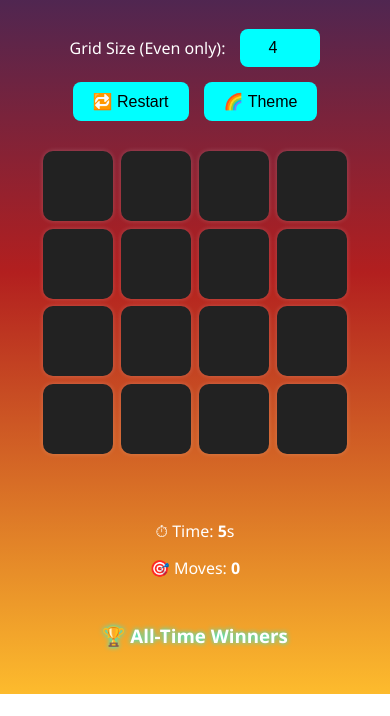
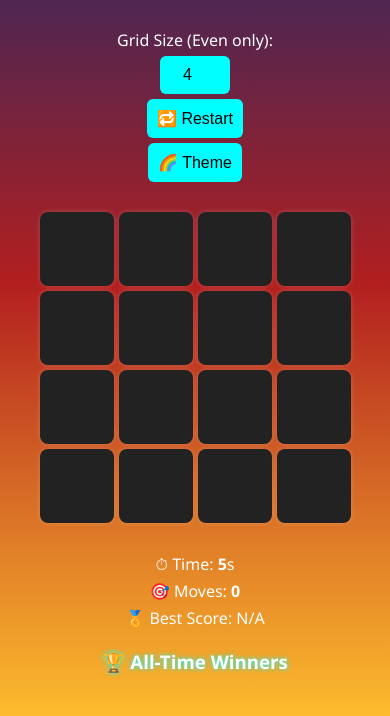
Before and after one commit to hematics43/Glowing-Tile-Match-Game, a plain HTML site: page index.html in a window 390 px wide. Shown: the part 150-866 px from the top of the page. Before the commit the page ends 844 px from the top, so only its background shows below. Drawn offline with Linux system fonts and the light colour scheme.

Commit message:
Update index.html

```diff
--- a/index.html
+++ b/index.html
@@ -1,9 +1,9 @@
 <!DOCTYPE html>
 <html lang="en">
 <head>
-  <meta charset="UTF-8">
+  <meta charset="UTF-8" />
+  <meta name="viewport" content="width=device-width, initial-scale=1.0" />
   <title>Glowing Tile Match Game</title>
-  <meta name="viewport" content="width=device-width, initial-scale=1.0">
   <style>
     * { box-sizing: border-box; }
     body {
@@ -27,14 +27,14 @@
       margin: 10px;
       display: flex;
       flex-wrap: wrap;
-      gap: 15px;
+      gap: 10px;
       justify-content: center;
       align-items: center;
     }
     .controls input, .controls button {
-      padding: 10px 20px;
+      padding: 10px;
       font-size: 16px;
-      border-radius: 8px;
+      border-radius: 6px;
       border: none;
       background-color: #0ff;
       color: #000;
@@ -42,7 +42,7 @@
       transition: all 0.3s ease;
     }
     .controls input[type="number"] {
-      width: 80px;
+      width: 70px;
       text-align: center;
     }
     .controls button:hover {
@@ -50,18 +50,20 @@
     }
     .game-board {
       display: grid;
-      gap: 2vw;
+      gap: 10px;
       justify-content: center;
       padding: 20px;
+      width: 100%;
+      max-width: 90vw;
     }
     .tile {
-      width: min(20vw, 70px);
-      height: min(20vw, 70px);
+      aspect-ratio: 1 / 1;
       background-color: #222;
-      border-radius: 10px;
+      border-radius: 8px;
       transition: all 0.3s;
       box-shadow: 0 0 5px rgba(255,255,255,0.2);
       cursor: pointer;
+      width: 100%;
     }
     .tile:hover {
       box-shadow: 0 0 15px var(--color);
@@ -79,31 +81,39 @@
     .dashboard {
       margin: 10px;
       display: flex;
-      flex-wrap: wrap;
-      gap: 15px;
-      justify-content: center;
+      flex-direction: column;
       align-items: center;
-      margin-top: auto;
-      padding-bottom: 20px;
-      flex-direction: column;
+      gap: 5px;
+      text-align: center;
     }
     .dashboard span {
       font-weight: bold;
     }
     #leaderboard {
       margin-top: 10px;
-      text-align: center;
     }
     #leaderboard h3 {
-      margin-bottom: 5px;
+      margin: 5px 0;
       text-shadow: 0 0 5px #0ff;
     }
     #leaderboard ul {
       list-style: none;
       padding: 0;
+      max-height: 120px;
+      overflow-y: auto;
     }
     #leaderboard li {
       padding: 2px 0;
+      font-size: 14px;
+    }
+    @media (max-width: 600px) {
+      .controls {
+        flex-direction: column;
+        gap: 5px;
+      }
+      .game-board {
+        gap: 5px;
+      }
     }
   </style>
 </head>
@@ -111,7 +121,7 @@
   <h1>Glowing Tile Match Game</h1>
   <div class="controls">
     <label for="grid-size">Grid Size (Even only):</label>
-    <input type="number" id="grid-size" min="2" max="10" step="2" value="4" onchange="updateGridSize()">
+    <input type="number" id="grid-size" min="2" max="10" step="2" value="4" onchange="updateGridSize()" />
     <button onclick="restartGame()">🔁 Restart</button>
     <button onclick="toggleTheme()" id="themeToggle">🌙 Dark Mode</button>
   </div>
@@ -119,6 +129,7 @@
   <div class="dashboard">
     <div>⏱ Time: <span id="timer">0</span>s</div>
     <div>🎯 Moves: <span id="moves">0</span></div>
+    <div id="bestScoreDisplay">🏅 Best Score: N/A</div>
     <div id="leaderboard">
       <h3>🏆 All-Time Winners</h3>
       <ul id="winnersList"></ul>
@@ -190,6 +201,7 @@
       moves = 0;
       document.getElementById('moves').textContent = moves;
       startTimer();
+      updateBestScoreDisplay();
     }
 
     function handleClick(tile) {
@@ -228,6 +240,25 @@
       winners.push(`Grid: ${currentGridSize}x${currentGridSize}, Time: ${time}s, Moves: ${moves}`);
       localStorage.setItem('winners', JSON.stringify(winners));
       updateWinners();
+
+      const bestScores = JSON.parse(localStorage.getItem('bestScores') || '{}');
+      const key = `${currentGridSize}x${currentGridSize}`;
+      const current = { time, moves };
+
+      if (!bestScores[key] || current.time < bestScores[key].time ||
+         (current.time === bestScores[key].time && current.moves < bestScores[key].moves)) {
+        bestScores[key] = current;
+        localStorage.setItem('bestScores', JSON.stringify(bestScores));
+      }
+      updateBestScoreDisplay();
+    }
+
+    function updateBestScoreDisplay() {
+      const bestScores = JSON.parse(localStorage.getItem('bestScores') || '{}');
+      const key = `${currentGridSize}x${currentGridSize}`;
+      const best = bestScores[key];
+      const bestDisplay = document.getElementById('bestScoreDisplay');
+      bestDisplay.textContent = best ? `🏅 Best Score: ${best.time}s, ${best.moves} moves` : '🏅 Best Score: N/A';
     }
 
     function updateWinners() {
@@ -261,6 +292,7 @@
       toggleTheme();
       updateGridSize();
       updateWinners();
+      updateBestScoreDisplay();
     })();
   </script>
 </body>
```
